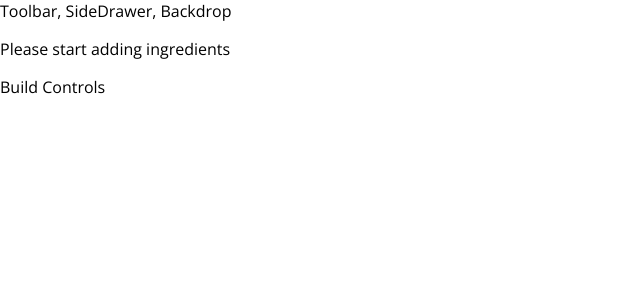
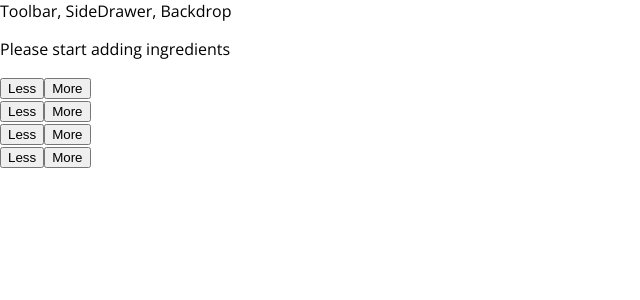
Before and after one commit to suryamanchukonda/Burger-Builder, a React app: page / in a window 1280 px wide. Shown: the top 300 px of the page, without its empty margins (0-640 px from the left). Built offline with nearby package versions, Linux system fonts and the light colour scheme.

Commit message:
Outputting multiple Build Controls

```diff
--- a/src/components/Burger/BuildControls/BuildControls.js
+++ b/src/components/Burger/BuildControls/BuildControls.js
@@ -1,9 +1,19 @@
 import React from 'react';
-import classes from './BUildControls.css';
+import classes from './BuildControls.css';
+import BuildControl from './BuildControl/BuildContol';
+
+const controls = [
+    { label: 'Salad', type: 'salad' },
+    { label: 'Bacon', type: 'bacon' },
+    { label: 'Cheese', type: 'cheese' },
+    { label: 'Meat', type: 'meat' }
+];
 
 const buildConrols = (props) => (
     <div className={classes.BuildControls}>
-
+        {controls.map(ctrl => (
+            <BuildControl key={ctrl.label} type={ctrl.label} />
+        ))}
     </div>
 );
 
--- a/src/containers/BurgerBuilder/BurgerBuilder.js
+++ b/src/containers/BurgerBuilder/BurgerBuilder.js
@@ -1,6 +1,7 @@
 import React, { Component } from 'react';
 import Aux from '../../hoc/Aux';
-import Burger from '../../components/Burger/Burger'
+import Burger from '../../components/Burger/Burger';
+import BuildControls from '../../components/Burger/BuildControls/BuildControls';
 
 class BurgerBuilder extends Component{
     state = {
@@ -16,7 +17,7 @@
         return(
             <Aux>
                 <Burger ingredients={this.state.ingredients}/>
-                <div>Build Controls</div>
+                <BuildControls />
             </Aux>
         )
     }
```
Also changed, not shown: src/components/Burger/BuildControls/BuildControl/BuildContol.js (renamed from src/components/Burger/BuildControls/BuildControl/Buildcontol.js).
